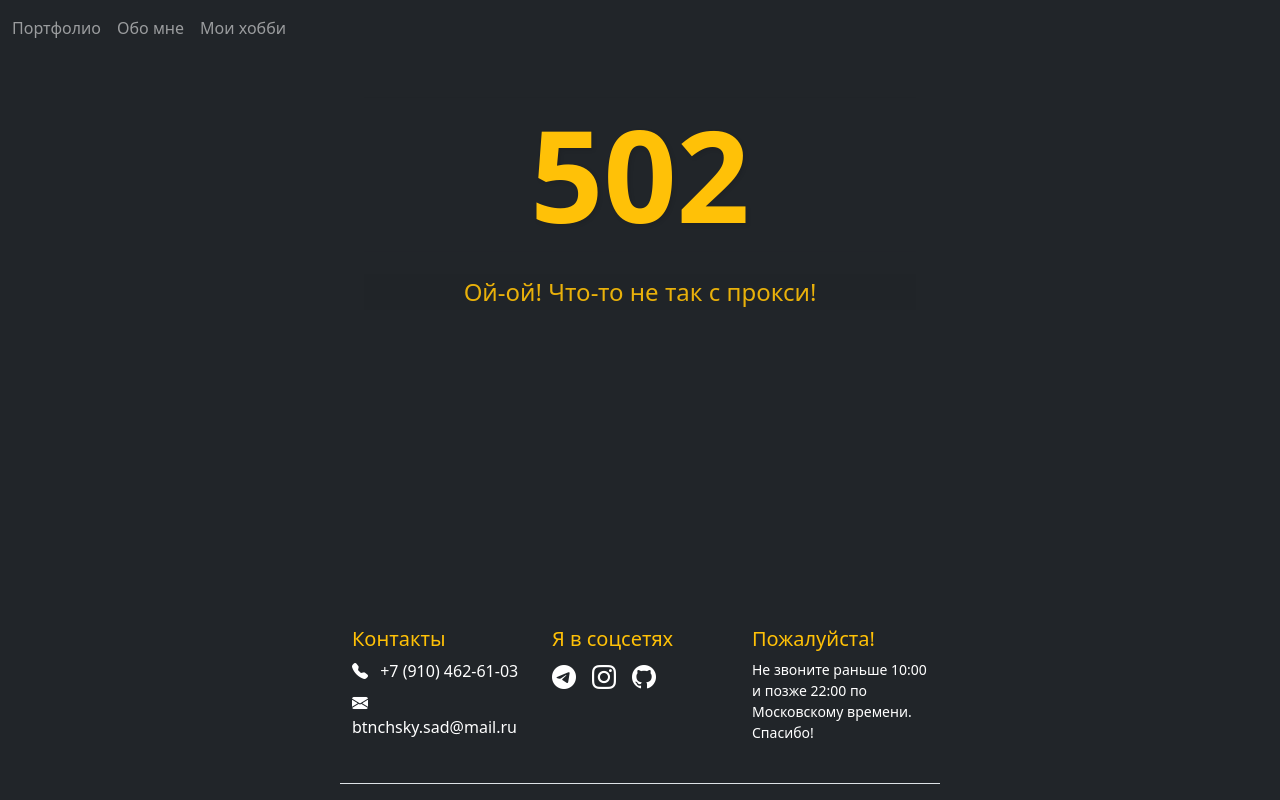
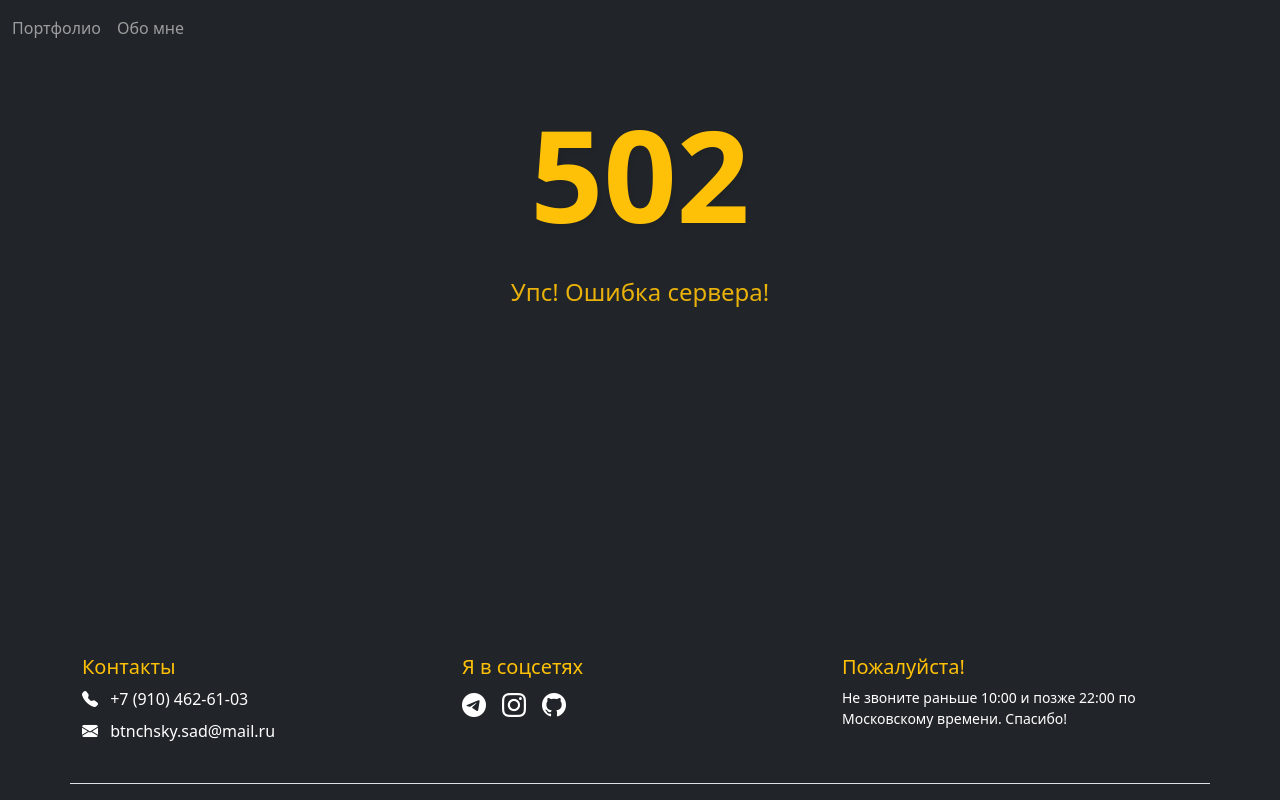
Before and after one commit to Lasellar/myportfolio, a Django app: template backend/templates/pages/502.html in a window 1280 px wide. Run offline with Django 5.2, Linux system fonts and the light colour scheme; the template is opened without the code that fills it, so the values that code supplies are empty; some libraries are stand-ins or nearby versions.

Commit message:
rm hobbies page + error pages

```diff
--- a/backend/main/urls.py
+++ b/backend/main/urls.py
@@ -1,11 +1,10 @@
 from django.urls import path
 
-from .views import main_page, about_page, hobbies_page
+from .views import main_page, about_page
 
 app_name = 'main'
 
 urlpatterns = [
     path('', main_page, name='index'),
     path('about-me', about_page, name='about-me'),
-    path('my-hobbies', hobbies_page, name='my-hobbies'),
 ]
--- a/backend/main/views.py
+++ b/backend/main/views.py
@@ -32,8 +32,3 @@ def main_page(request):
 def about_page(request):
     template = 'main/about-me.html'
     return render(request, template)
-
-
-def hobbies_page(request):
-    template = 'main/hobbies.html'
-    return render(request, template)
--- a/backend/templates/includes/error.html
+++ b/backend/templates/includes/error.html
@@ -1,7 +1,16 @@
 {% extends "base.html" %}
 {% load static %}
-{% block title %}Страница не найдена - 404{% endblock %}
 {% block content %}
+  <div class="container">
+    <div class="row justify-content-center">
+      <div class="col text-center">
+        <h1 class="error-code">{% block errorcode %}{% endblock %}</h1>
+        <p class="error-message">
+          {% block errormessage %}{% endblock %}
+        </p>
+      </div>
+    </div>
+  </div>
 {% endblock %}
 {% block extrastyle %}<style>
         :root {
@@ -13,19 +22,6 @@
         .d-flex.flex-column.min-vh-100 {
           background-color: #212529;
         }
-
-        * {
-            margin: 0;
-            padding: 0;
-            box-sizing: border-box;
-            background-color: #212529;
-        }
-
-        .container {
-            max-width: 600px;
-            margin: 0 auto;
-        }
-
         .error-code {
             font-size: 8rem;
             font-weight: 700;
@@ -39,7 +35,7 @@
             font-size: 1.5rem;
             margin-bottom: 2rem;
             opacity: 0.9;
-            color: #FFC107;
+            color: var(--primary-color);
         }
 
         .cta-button:hover {
--- a/backend/templates/includes/header.html
+++ b/backend/templates/includes/header.html
@@ -11,9 +11,6 @@
         <li class="nav-item me-3">
           <a class="nav-link {% if view_name == 'main:about-me' %} active {% endif %}" href="{% url 'main:about-me' %}">Обо мне</a>
         </li>
-        <li class="nav-item me-3">
-          <a class="nav-link {% if view_name == 'main:my-hobbies' %} active {% endif %}" href="{% url 'main:my-hobbies' %}">Мои хобби</a>
-        </li>
         {% endwith %}
       </ul>
     </div>
--- a/backend/templates/pages/502.html
+++ b/backend/templates/pages/502.html
@@ -1,13 +1,4 @@
 {% extends "includes/error.html" %}
-{% block content %}
-  <div class="container">
-    <div class="row justify-content-center">
-      <div class="col text-center">
-        <h1 class="error-code">502</h1>
-        <p class="error-message">
-          Ой-ой! Что-то не так с прокси!
-        </p>
-      </div>
-    </div>
-  </div>
-{% endblock %}
+{% block title %}Ошибка сервера{% endblock %}
+{% block errorcode %}502{% endblock %}
+{% block errormessage %}Упс! Ошибка сервера!{% endblock %}
```
Also changed, not shown: backend/backend/settings.py (+13 -11 lines), backend/templates/pages/404.html (+3 -12 lines), backend/templates/pages/500.html (+3 -12 lines), backend/templates/pages/503.html (+3 -12 lines), backend/pages/urls.py (deleted).
